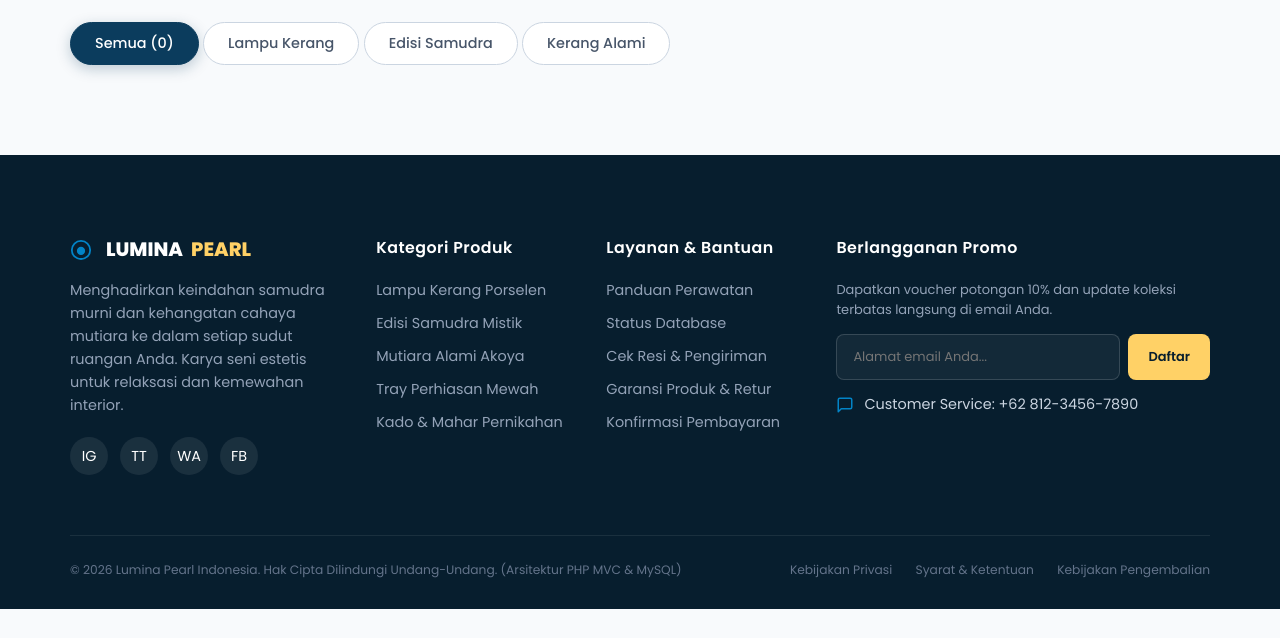
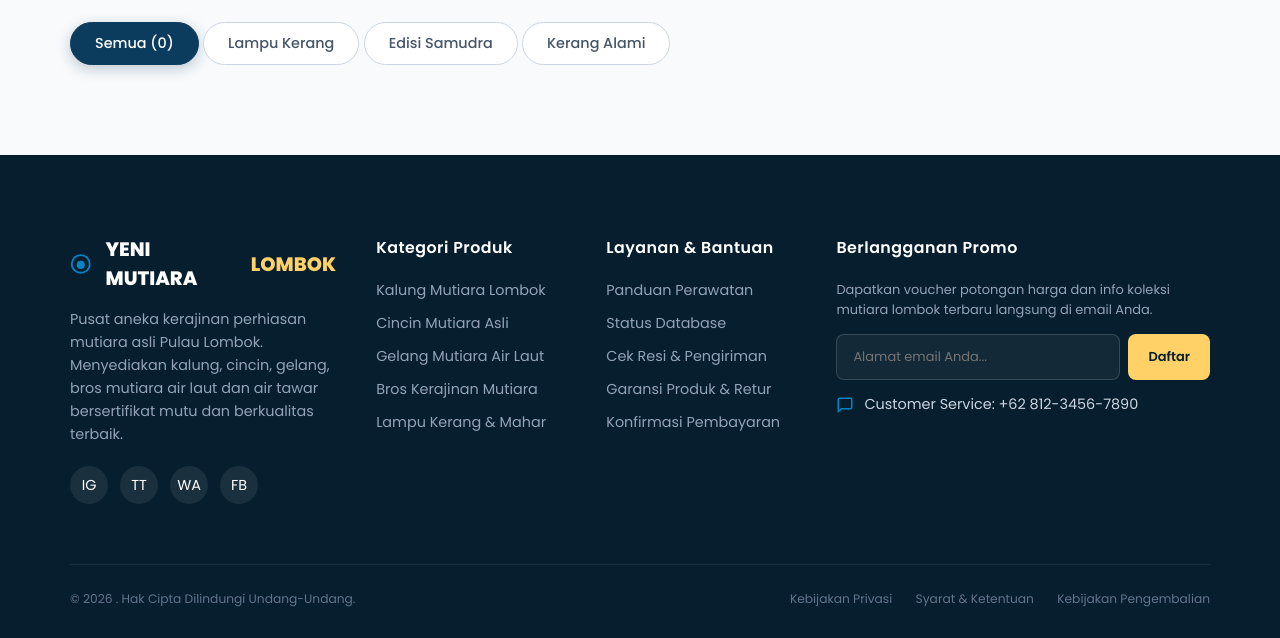
Before and after one commit to anhar-glicth/Katalog-produk, a PHP site: template app/views/home/index.php in a window 1280 px wide. Shown: the part 2539-3177 px from the top of the page. Before the commit the page ends 3148 px from the top, so only its background shows below. Run offline with PHP 8.4, Linux system fonts and the light colour scheme; the template is opened without the code that fills it, so the values that code supplies are empty; data comes from the database, SQL or seed files in the repository; some libraries are stand-ins or nearby versions.

Commit message:
perbaiki footer

```diff
--- a/app/views/layouts/footer.php
+++ b/app/views/layouts/footer.php
@@ -11,14 +11,13 @@
                             <path d="M12 2C6.5 2 2 6.5 2 12c0 4 2.5 7.5 6 9 1 .5 2 .8 4 .8s3-.3 4-.8c3.5-1.5 6-5 6-9 0-5.5-4.5-10-10-10z"></path>
                             <circle cx="12" cy="13" r="3.5" fill="#0284c7"></circle>
                         </svg>
-                        LUMINA <span>PEARL</span>
+                        YENI MUTIARA <span>LOMBOK</span>
                     </div>
                     <p class="footer-about">
-                        Menghadirkan keindahan samudra murni dan kehangatan cahaya mutiara ke dalam setiap sudut ruangan
-                        Anda. Karya seni estetis untuk relaksasi dan kemewahan interior.
+                        Pusat aneka kerajinan perhiasan mutiara asli Pulau Lombok. Menyediakan kalung, cincin, gelang, bros mutiara air laut dan air tawar bersertifikat mutu dan berkualitas terbaik.
                     </p>
                     <div class="footer-socials">
-                        <a href="javascript:void(0)" class="social-icon" title="Instagram">IG</a>
+                        <a href="https://instagram.com/yeni_mutiara_lombok" target="_blank" class="social-icon" title="Instagram">IG</a>
                         <a href="javascript:void(0)" class="social-icon" title="TikTok">TT</a>
                         <a href="javascript:void(0)" class="social-icon" title="WhatsApp">WA</a>
                         <a href="javascript:void(0)" class="social-icon" title="Facebook">FB</a>
@@ -29,11 +28,11 @@
                 <div class="footer-col">
                     <h4>Kategori Produk</h4>
                     <ul class="footer-links">
-                        <li><a href="<?= BASEURL ?>collection">Lampu Kerang Porselen</a></li>
-                        <li><a href="<?= BASEURL ?>collection">Edisi Samudra Mistik</a></li>
-                        <li><a href="<?= BASEURL ?>collection">Mutiara Alami Akoya</a></li>
-                        <li><a href="<?= BASEURL ?>collection">Tray Perhiasan Mewah</a></li>
-                        <li><a href="<?= BASEURL ?>collection">Kado & Mahar Pernikahan</a></li>
+                        <li><a href="<?= BASEURL ?>collection">Kalung Mutiara Lombok</a></li>
+                        <li><a href="<?= BASEURL ?>collection">Cincin Mutiara Asli</a></li>
+                        <li><a href="<?= BASEURL ?>collection">Gelang Mutiara Air Laut</a></li>
+                        <li><a href="<?= BASEURL ?>collection">Bros Kerajinan Mutiara</a></li>
+                        <li><a href="<?= BASEURL ?>collection">Lampu Kerang & Mahar</a></li>
                     </ul>
                 </div>
 
@@ -53,7 +52,7 @@
                 <div class="footer-col">
                     <h4>Berlangganan Promo</h4>
                     <p style="color: #94a3b8; font-size: 0.9em; margin-bottom: 12px;">
-                        Dapatkan voucher potongan 10% dan update koleksi terbatas langsung di email Anda.
+                        Dapatkan voucher potongan harga dan info koleksi mutiara lombok terbaru langsung di email Anda.
                     </p>
                     <form class="newsletter-form">
                         <input type="email" placeholder="Alamat email Anda..." class="newsletter-input" required>
@@ -71,7 +70,7 @@
             <!-- Footer Bottom -->
             <div class="footer-bottom">
                 <div>
-                    &copy; <?= date('Y') ?> Lumina Pearl Indonesia. Hak Cipta Dilindungi Undang-Undang. (Arsitektur PHP MVC & MySQL)
+                    &copy; <?= date('Y') ?> <?= htmlspecialchars(site_setting('app_name', 'Yeni Mutiara Lombok')) ?>. Hak Cipta Dilindungi Undang-Undang.
                 </div>
                 <div class="footer-bottom-links">
                     <a href="javascript:void(0)">Kebijakan Privasi</a>
```
